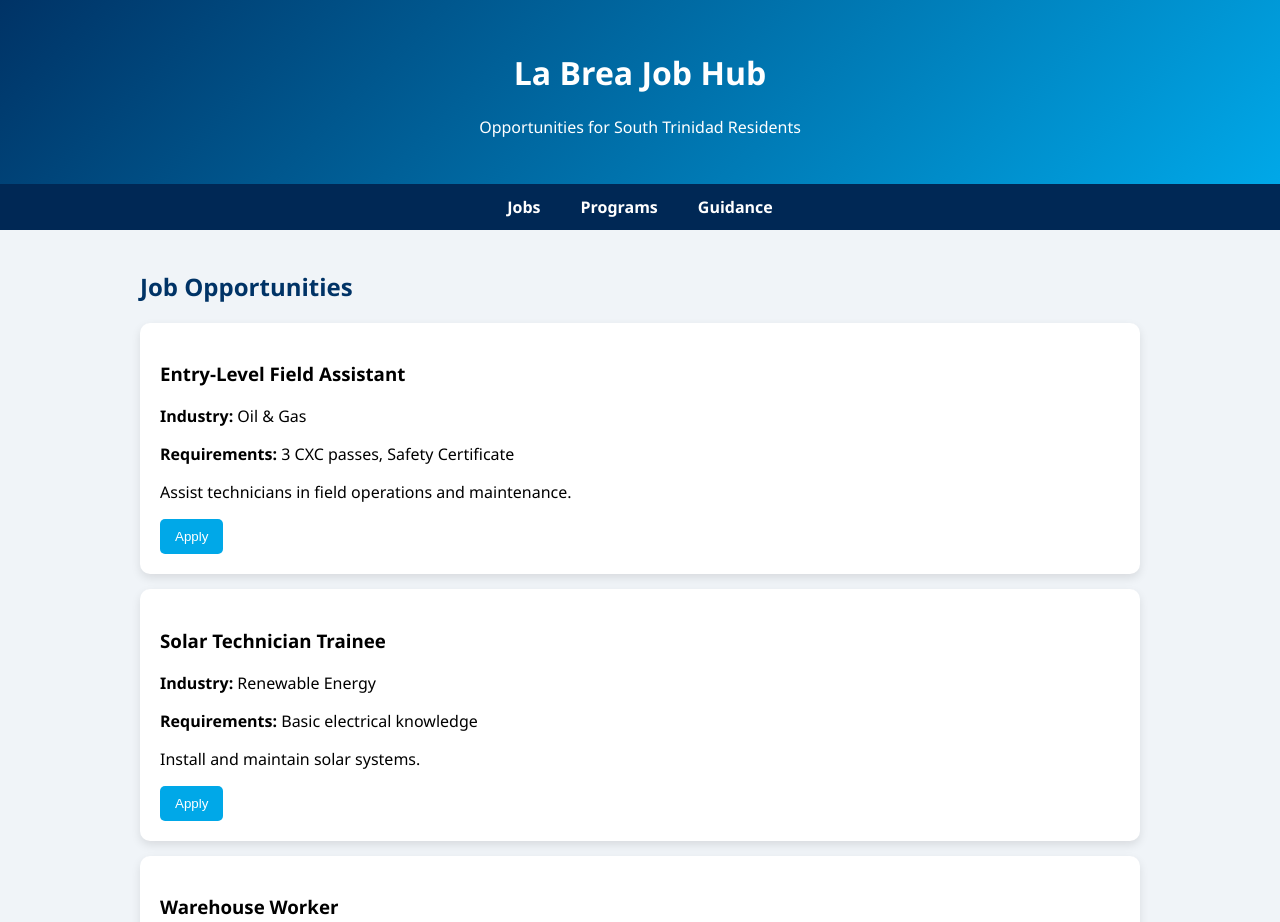
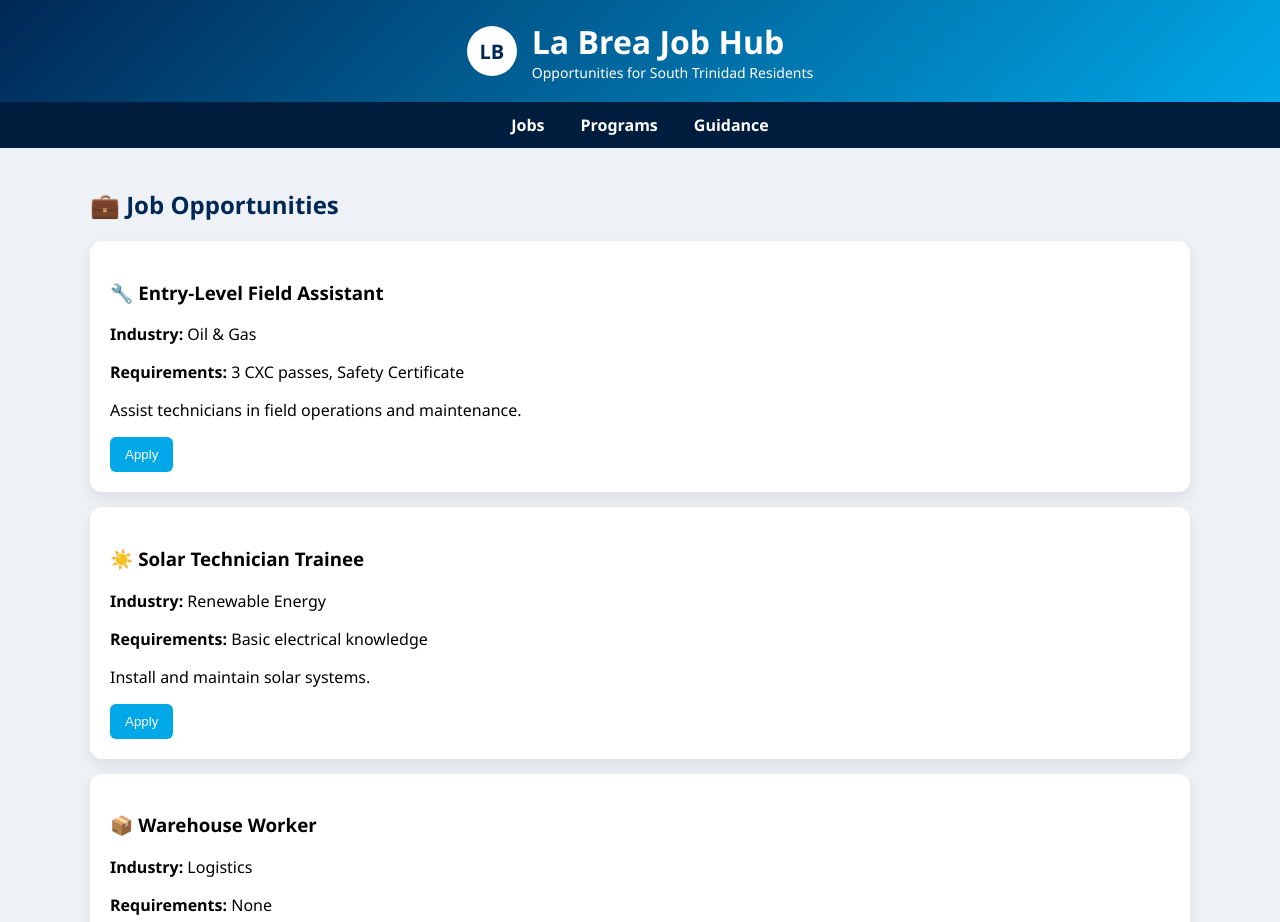
Before and after one commit to alleahr32-hub/La-Brea-South--Job-Hub, a plain HTML site: page index.html in a window 1280 px wide. Shown: the top 922 px of the page. Drawn offline with Linux system fonts and the light colour scheme.

Commit message:
Update index.html

```diff
--- a/index.html
+++ b/index.html
@@ -9,18 +9,45 @@
 body {
   margin: 0;
   font-family: 'Segoe UI', sans-serif;
-  background: #f0f4f8;
+  background: #eef2f7;
 }
 
+/* HEADER */
 header {
-  background: linear-gradient(135deg, #003366, #00a8e8);
+  background: linear-gradient(135deg, #002855, #00a8e8);
   color: white;
-  text-align: center;
-  padding: 30px 20px;
+  padding: 20px;
+  display: flex;
+  align-items: center;
+  justify-content: center;
+  gap: 15px;
 }
 
+.logo {
+  width: 50px;
+  height: 50px;
+  background: white;
+  border-radius: 50%;
+  display: flex;
+  align-items: center;
+  justify-content: center;
+  font-weight: bold;
+  color: #002855;
+  font-size: 20px;
+}
+
+header h1 {
+  margin: 0;
+}
+
+header p {
+  margin: 0;
+  font-size: 14px;
+}
+
+/* NAV */
 nav {
-  background: #002855;
+  background: #001d3d;
   display: flex;
   justify-content: center;
   flex-wrap: wrap;
@@ -28,7 +55,7 @@ nav {
 
 nav a {
   color: white;
-  padding: 12px 20px;
+  padding: 12px 18px;
   text-decoration: none;
   font-weight: bold;
 }
@@ -37,30 +64,38 @@ nav a:hover {
   background: #00a8e8;
 }
 
+/* CONTAINER */
 .container {
+  max-width: 1100px;
+  margin: auto;
   padding: 20px;
-  max-width: 1000px;
-  margin: auto;
 }
 
+/* CARDS */
 .card {
   background: white;
   margin: 15px 0;
   padding: 20px;
-  border-radius: 10px;
-  box-shadow: 0 4px 10px rgba(0,0,0,0.1);
+  border-radius: 12px;
+  box-shadow: 0 6px 15px rgba(0,0,0,0.08);
+  transition: transform 0.2s;
+}
+
+.card:hover {
+  transform: translateY(-5px);
 }
 
 h2 {
-  color: #003366;
+  color: #002855;
 }
 
+/* BUTTON */
 button {
   background: #00a8e8;
   border: none;
   padding: 10px 15px;
   color: white;
-  border-radius: 5px;
+  border-radius: 6px;
   cursor: pointer;
 }
 
@@ -68,16 +103,19 @@ button:hover {
   background: #0077b6;
 }
 
+/* GUIDANCE */
+select {
+  padding: 10px;
+  width: 100%;
+}
+
+/* FOOTER */
 footer {
-  background: #003366;
+  background: #002855;
   color: white;
   text-align: center;
   padding: 15px;
-}
-
-select {
-  padding: 8px;
-  width: 100%;
+  margin-top: 20px;
 }
 </style>
 </head>
@@ -85,8 +123,11 @@ select {
 <body>
 
 <header>
-<h1>La Brea Job Hub</h1>
-<p>Opportunities for South Trinidad Residents</p>
+  <div class="logo">LB</div>
+  <div>
+    <h1>La Brea Job Hub</h1>
+    <p>Opportunities for South Trinidad Residents</p>
+  </div>
 </header>
 
 <nav>
@@ -98,10 +139,10 @@ select {
 <div class="container">
 
 <section id="jobs">
-<h2>Job Opportunities</h2>
+<h2>💼 Job Opportunities</h2>
 
 <div class="card">
-<h3>Entry-Level Field Assistant</h3>
+<h3>🔧 Entry-Level Field Assistant</h3>
 <p><b>Industry:</b> Oil & Gas</p>
 <p><b>Requirements:</b> 3 CXC passes, Safety Certificate</p>
 <p>Assist technicians in field operations and maintenance.</p>
@@ -109,7 +150,7 @@ select {
 </div>
 
 <div class="card">
-<h3>Solar Technician Trainee</h3>
+<h3>☀️ Solar Technician Trainee</h3>
 <p><b>Industry:</b> Renewable Energy</p>
 <p><b>Requirements:</b> Basic electrical knowledge</p>
 <p>Install and maintain solar systems.</p>
@@ -117,7 +158,7 @@ select {
 </div>
 
 <div class="card">
-<h3>Warehouse Worker</h3>
+<h3>📦 Warehouse Worker</h3>
 <p><b>Industry:</b> Logistics</p>
 <p><b>Requirements:</b> None</p>
 <p>Inventory handling and stock organization.</p>
@@ -127,27 +168,27 @@ select {
 </section>
 
 <section id="programs">
-<h2>Training Programs</h2>
+<h2>📚 Training Programs</h2>
 
 <div class="card">
 <h3>Energy Skills Training</h3>
-<p>Certifications in welding, electrical, and safety.</p>
+<p>Certifications in welding, electrical, and safety to enter oil & gas jobs.</p>
 </div>
 
 <div class="card">
 <h3>Apprenticeships</h3>
-<p>Hands-on experience with companies in La Brea.</p>
+<p>Hands-on experience with companies around La Brea.</p>
 </div>
 
 <div class="card">
 <h3>Career Advancement Path</h3>
-<p>Move from entry-level to technician and supervisor roles.</p>
+<p>Progress from entry-level worker to technician, supervisor, and beyond.</p>
 </div>
 
 </section>
 
 <section id="guidance">
-<h2>Career Guidance</h2>
+<h2>🧠 Career Guidance</h2>
 
 <div class="card">
 <p>Not sure what job fits you?</p>
@@ -168,7 +209,7 @@ select {
 </div>
 
 <footer>
-<p>© 2026 La Brea Job Hub</p>
+<p>© 2026 La Brea Job Hub | Empowering Our Community</p>
 </footer>
 
 <script>
@@ -177,9 +218,9 @@ function guide() {
   let ans = document.getElementById("answer");
 
   if (c === "outdoor") {
-    ans.innerHTML = "Try Field Assistant or Solar Technician.";
+    ans.innerHTML = "You should consider Field Assistant or Solar Technician roles.";
   } else {
-    ans.innerHTML = "Try Warehouse or Office-based roles.";
+    ans.innerHTML = "You should consider Warehouse or office-based roles.";
   }
 }
 </script>
```
